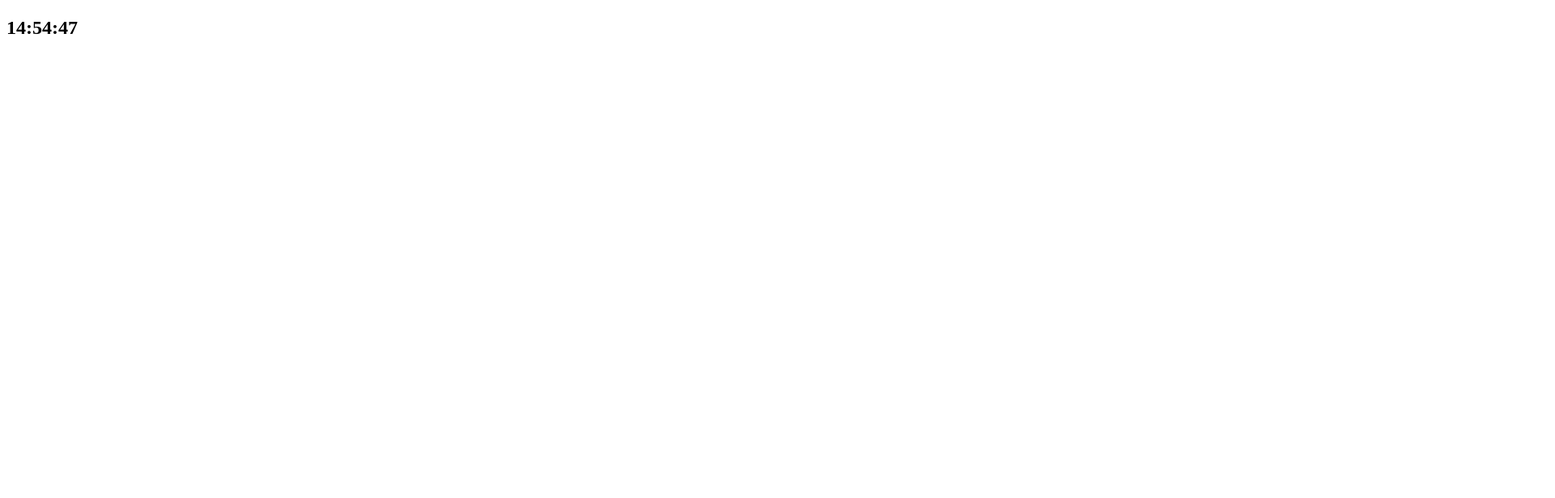
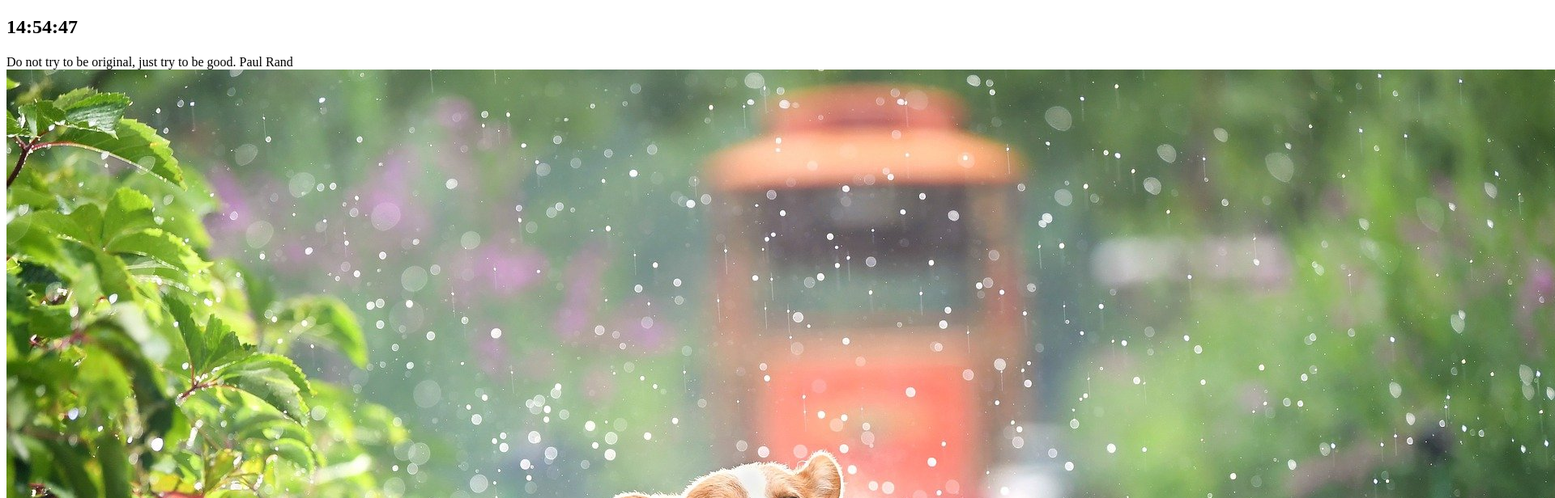
Before and after one commit to prkhyo/vanillaJs-Project, a plain HTML site: page app/app2/index.html in a window 1280 px wide. Shown: the top 616 px of the page at 81% size, 1920 px wide, since content can reach past the window. Drawn offline with Linux system fonts and the light colour scheme.

Commit message:
vanilaJs day 10

```diff
--- a/app/app2/index.html
+++ b/app/app2/index.html
@@ -9,9 +9,16 @@
 <body>
   <form class="hidden" id ="login-form">
   </form>
+  <h2 id="clock">00:00:00</h2>
   <h1 class="hidden" id="greeting"></h1>
-  <h2 id="clock">00:00:00</h2>
+  <div id="quote">
+    <span></span>
+    <span></span>
+  </div>
+
     <script src="js/clock.js"></script>
     <script src="js/greetings.js"></script>
+    <script src="js/quotes.js"></script>
+    <script src="js/background.js"></script>
 </body>
 </html>
--- /dev/null
+++ b/app/app2/js/background.js
@@ -0,0 +1,26 @@
+
+
+const images = [
+   "img1.jpg",
+   "img2.jpg",
+   "img3.jpg",
+   "img4.jpg",
+   "img5.jpg",
+   "img6.jpg"
+]
+
+
+//이미지 랜덤 출력
+
+
+console.log(images[Math.floor(Math.random()*images.length)]);
+const chosenImage = images[Math.floor(Math.random()*images.length)];
+
+
+//이미지를 랜덤으로 출력하는 이미지 태그 생성
+const bgImage = document.createElement("img");
+bgImage.src = `img/${chosenImage}`;
+console.log(bgImage);
+
+//이미지 태그를 html 내에 추가
+document.body.appendChild(bgImage);
--- /dev/null
+++ b/app/app2/js/quotes.js
@@ -0,0 +1,89 @@
+
+
+//명언에 대한 object로 구성된 배열
+const quotes = [
+    {
+    quote:"There are better starters than me but I’m a strong finisher.",
+    author:"Usain Bolt"
+},
+{
+    quote:"I’ve failed over and over and over again in my life and that is why I succeed.",
+    author:"Michael Jordan"
+},
+{
+    quote:"If you don’t get out of the box you’ve been raised in, you won’t understand how much bigger the world is.",
+    author:"Angelina Jolie"
+},
+{
+    quote:"The way to get started is to quit talking and begin doing.",
+    author:"Walt Disney"
+},
+{
+    quote:"In order to succeed, we must first believe that we can.",
+    author:"Nikos Kazantzakis"
+},
+{
+    quote:"Do not try to be original, just try to be good.",
+    author:"Paul Rand"
+},
+{
+    quote:"Only I can change my life. No one can do it for me. ",
+    author:"Carol Burnett"
+},
+{
+    quote:"The longest night must end.",
+    author:"Victor Marie Hugo"
+},
+{
+    quote:"Remember Why You Started",
+    author:"hyomin"
+},
+{
+    quote:"The greatest mistake you can make in life is to be continually fearing you will make one.",
+    author:"Elbert Hubbard"
+}];
+
+
+
+
+//Math.random() : 0 과 1 사이 랜덤한 숫자를 제공
+// (ex) 0 ~ 10 사이의 랜덤한 숫자 얻기 --> Math.random()*10
+// (ex) 0 ~ 100 사이의 랜덤한 숫자 얻기 --> Math.random()*100
+
+
+
+//Math.round(): 특정한 소수점자리에서 반올림한 결과를 제공
+// (ex) Math.round(1.4) --> 1
+// (ex) Math.round(1.5) --> 2
+// (ex) Math.round(1.6) --> 2
+
+
+
+//Math.ceil():  특정한 소수점자리에서 무조건 올림한 결과를 제공
+// (ex) Math.ceil(1.0) --> 1
+// (ex) Math.ceil(1.01) --> 2
+// (ex) Math.ceil(1.3) --> 2
+// (ex) Math.ceil(1.7) --> 2
+
+
+
+//Math.floor():  특정한 소수점자리에서 무조건 내림한 결과를 제공
+// (ex) Math.floor(1.0) --> 1
+// (ex) Math.floor(1.81) --> 1
+// (ex) Math.floor(1.9) --> 1
+// (ex) Math.floor(2.0) --> 2
+
+
+
+
+
+//명언 랜덤 출력
+
+const quote = document.querySelector("#quote span:first-child");
+const author = document.querySelector("#quote span:last-child");
+
+console.log(quotes[Math.floor(Math.random()*quotes.length)]);
+const todayQuote = quotes[Math.floor(Math.random()*quotes.length)];
+
+quote.innerText = todayQuote.quote;
+author.innerText = todayQuote.author;
```
Also changed, not shown: app/app2/img/img1.jpg (added), app/app2/img/img2.jpg (added), app/app2/img/img3.jpg (added), app/app2/img/img4.jpg (added), app/app2/img/img5.jpg (added), app/app2/img/img6.jpg (added).
